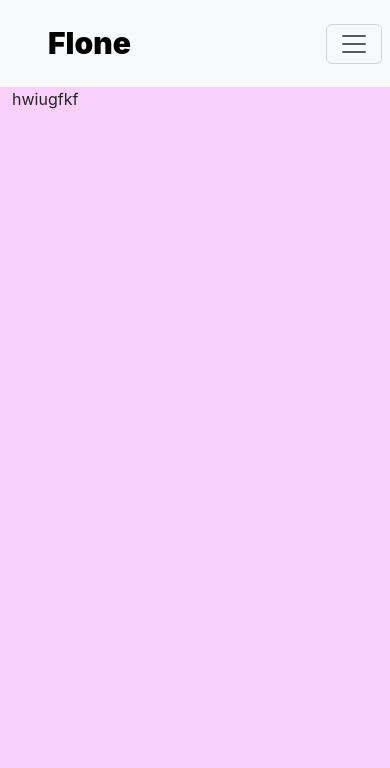
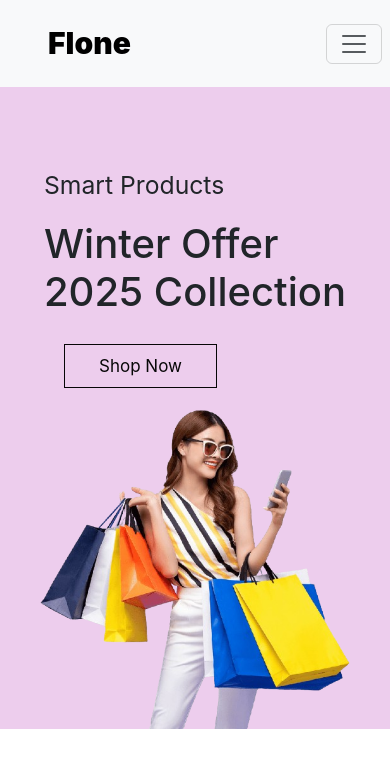
Before and after one commit to AnisaIdrees/react-routing, a React (Create React App) app: page / in a window 390 px wide. Shown: the top 768 px of the page. Built offline with nearby package versions, Linux system fonts and the light colour scheme; no server answers.

Commit message:
hero secton complete

```diff
--- a/src/App.css
+++ b/src/App.css
@@ -34,29 +34,199 @@
 .nav-link{
   font-size: 17px;
 }
+.active{
+  color: rgb(236, 44, 236) !important;
+}
 /* heroo sectionn */
 .hero-sec-home{
+  display: flex;
+  justify-content: space-around;
+  align-items: center;
   width: 100%;
   height: 100vh;
-  background-color:rgb(249, 208, 249);
+  background-color: rgba(221, 160, 221, 0.531);
+}
+
+.image-box img{
+  width: 500px;
+}
+.text-box .fs-1 {
+  font-size: 80px !important;
+  font-weight: 500 !important;
+}
+/* From Uiverse.io by JaydipPrajapati1910 */
+.Shopbutton {
+  --color: rgba(0, 0, 0, 0.967);
+  font-family: inherit;
+  display: inline-block;
+  width: 9em;
+  height: 2.6em;
+  line-height: 2.5em;
+  overflow: hidden;
+  margin: 20px;
+  font-size: 17px;
+  z-index: 1;
+  color: var(--color);
+  border: 1px solid var(--color);
+  position: relative;
+  text-align: center;
+  padding: 0 20px;
+  background-color: transparent;
+}
+
+.Shopbutton::before {
+  position: absolute;
+  content: "";
+  background: var(--color);
+  width: 240px;
+  height: 200px;
+  z-index: -1;
+  border-radius: 50%;
+}
+
+.Shopbutton:hover {
+  color: white;
+}
+
+.Shopbutton:before {
+  top: 100%;
+  left: 100%;
+  transition: .3s all;
+}
+
+.Shopbutton:hover::before {
+  top: -30px;
+  left: -30px;
+}
+
+@media(max-width:1260px){
+  .text-box .fs-1 {
+    font-size: 77px !important;
+    font-weight: 500 !important;
+  }
+  .image-box img{
+    width: 470px;
+  }
+}
+@media(max-width:1070px){
+  .text-box .fs-1 {
+    font-size: 75px !important;
+    font-weight: 500 !important;
+  }
+  .text-box{
+    padding: 0 20px;
+  }
+  .image-box img{
+    width: 440px;
+  }
+}
+@media(max-width:1040px){
+  .text-box .fs-1 {
+    font-size: 72px !important;
+    font-weight: 500 !important;
+  }
+  .text-box{
+    padding: 0 20px;
+  }
+  .image-box img{
+    width: 400px;
+  }
+}
+@media(max-width:986px){
+  .text-box .fs-1 {
+    font-size: 65px !important;
+    font-weight: 500 !important;
+  }
+  .text-box{
+    padding: 0 20px;
+  }
+  .image-box img{
+    width: 390px;
+  }
+  .hero-sec-home{
+    display: flex;
+    flex-direction: column;
+    padding-top: 80px;
+    height: auto;
+  }
+
+}
+
+@media(max-width:540px){
+  .text-box .fs-1 {
+    font-size: 53px !important;
+    font-weight: 500 !important;
+  }
+  .text-box{
+    padding: 0 20px;
+  }
+  .image-box img{
+    width: 370px;
+  }
+  .hero-sec-home{
+    display: flex;
+    flex-direction: column;
+    padding-top: 80px;
+    height: auto;
+  }
+
 }
 
 
+@media(max-width:472px){
+  .text-box .fs-1 {
+    font-size: 47px !important;
+    font-weight: 500 !important;
+  }
+  .text-box{
+    padding: 0 20px;
+  }
+  .image-box img{
+    width: 350px;
+  }
+  .hero-sec-home{
+    display: flex;
+    flex-direction: column;
+    padding-top: 80px;
+    height: auto;
+  }
 
+}
+@media(max-width:402px){
+  .text-box .fs-1 {
+    font-size: 40px !important;
+    font-weight: 500 !important;
+  }
+  .text-box{
+    padding: 0 20px;
+  }
+  .image-box img{
+    width: 310px;
+  }
+  .hero-sec-home{
+    display: flex;
+    flex-direction: column;
+    padding-top: 80px;
+    height: auto;
+  }
 
+}
+@media(max-width:347px){
+  .text-box .fs-1 {
+    font-size: 35px !important;
+    font-weight: 500 !important;
+  }
+  .text-box{
+    padding: 0 20px;
+  }
+  .image-box img{
+    width: 280px;
+  }
+  .hero-sec-home{
+    display: flex;
+    flex-direction: column;
+    padding-top: 80px;
+    height: auto;
+  }
 
-
-
-
-
-
-
-
-@keyframes App-logo-spin {
-  from {
-    transform: rotate(0deg);
-  }
-  to {
-    transform: rotate(360deg);
-  }
 }
--- a/src/pages/routing/Header.jsx
+++ b/src/pages/routing/Header.jsx
@@ -16,6 +16,7 @@ const iconStyle={
   paddingLeft:'10px',
   fontSize:'40px'
 }
+
   return (
     <>
       <nav className="navbar navbar-expand-lg bg-light">
@@ -37,72 +38,42 @@ const iconStyle={
           <div className="collapse navbar-collapse" id="navbarSupportedContent">
             <ul className="navbar-nav mx-auto mb-2 mb-lg-0 ps-5">
               <li className="nav-item">
-                <NavLink className={({isActive})=> isActive ? 'text-info nav-link': 'nav-link'}aria-current="page" to='/home'>
+                <NavLink className={({isActive})=> isActive ? 'active nav-link': 'nav-link'}aria-current="page" to='/home'>
                   Home
                 </NavLink>
               </li>
 
               <li className="nav-item">
-                <NavLink className={({isActive})=>isActive ? 'text-info nav-link' : 'nav-link'} aria-current="page" to= "/shop">
+                <NavLink className={({isActive})=>isActive ? 'active nav-link' : 'nav-link'} aria-current="page" to= "/shop">
                   Shop
                 </NavLink>
               </li>
 
               <li className="nav-item">
-                <NavLink className={({isActive})=> isActive ? 'text-info nav-link': 'nav-link'} aria-current="page" to='/collection'>
+                <NavLink className={({isActive})=> isActive ? 'active nav-link': 'nav-link'} aria-current="page" to='/collection'>
                   Collection
                 </NavLink>
               </li>
 
               <li className="nav-item">
-                <NavLink className={({isActive})=> isActive ? 'text-info nav-link':'nav-link'} aria-current="page"to='/blog'>
+                <NavLink className={({isActive})=> isActive ? 'active nav-link':'nav-link'} aria-current="page"to='/blog'>
                   Blog
                 </NavLink>
               </li>
 
               <li className="nav-item">
-                <NavLink className={({isActive})=>isActive ? 'text-info nav-link': 'nav-link'} aria-current="page" to="/contactUs">
+                <NavLink className={({isActive})=>isActive ? 'active nav-link': 'nav-link'} aria-current="page" to="/contactUs">
                   Contact us
                 </NavLink>
               </li>
 
-              <li className="nav-item dropdown">
-                <NavLink
-                  className="nav-link dropdown-toggle"
-                  href="#"
-                  role="button"
-                  data-bs-toggle="dropdown"
-                  aria-expanded="false"
-                >
-                  Pages
-                </NavLink>
-                <ul className="dropdown-menu">
-                  <li>
-                    <NavLink className="dropdown-item" href="#">
-                      Cart
-                    </NavLink>
-                  </li>
-                  <li>
-                    <NavLink className="dropdown-item" href="#">
-                      Services
-                    </NavLink>
-                  </li>
-                  <li>
-                    <hr className="dropdown-divider" />
-                  </li>
-                  <li>
-                    <NavLink className="dropdown-item" href="#">
-                      Something else here
-                    </NavLink>
-                  </li>
-                </ul>
-              </li>
+
             </ul>
 
             <div className="d-flex ms-5 pe-4" role="search">
               <CiSearch style={iconStyle} />
-              <NavLink className={({isActive})=>isActive ? "text-info nav-link" : 'nav-link'} to="/profile"><CiUser style={iconStyle} /></NavLink>
-              <NavLink className={({isActive})=>isActive ? "text-info nav-link" : 'nav-link'} to="/whishlist"><CiHeart style={iconStyle} /></NavLink>
+              <NavLink className={({isActive})=>isActive ? "active nav-link" : 'nav-link'} to="/profile"><CiUser style={iconStyle} /></NavLink>
+              <NavLink className={({isActive})=>isActive ? "active nav-link" : 'nav-link'} to="/whishlist"><CiHeart style={iconStyle} /></NavLink>
             </div>
           </div>
         </div>
--- a/src/pages/routing/Home.jsx
+++ b/src/pages/routing/Home.jsx
@@ -1,11 +1,31 @@
 import React from 'react'
-import Header from './Header'
 
 const Home = () => {
+
+const clothesProduct = async ()=>{
+
+  let res = await fetch("https://dummyjson.com/products/category/womens-dresses")
+  let data = await res.json()
+  console.log(data.products);
+
+
+}
+clothesProduct()
+
   return (
 <>
 <div className="container-xxl hero-sec-home">
-hwiugfkf
+<div className="text-box">
+<p className="text-start fs-2">Smart Products</p>
+<h1 className=" fs-1">Winter Offer <br /> 2025 Collection
+</h1>
+<button className="Shopbutton">
+    Shop Now
+</button>
+</div>
+<div className="image-box">
+<img src="summar-shopping-removebg-preview.png" alt="" />
+</div>
 </div>
 </>
   )
```
Also changed, not shown: public/summar-collection-removebg-preview.png (added), public/summar-shopping-removebg-preview.png (added).
